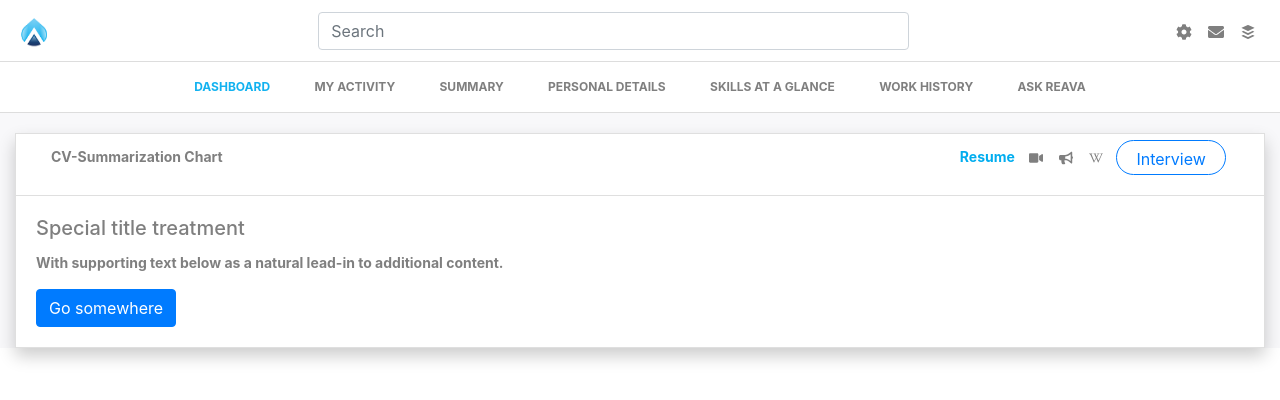
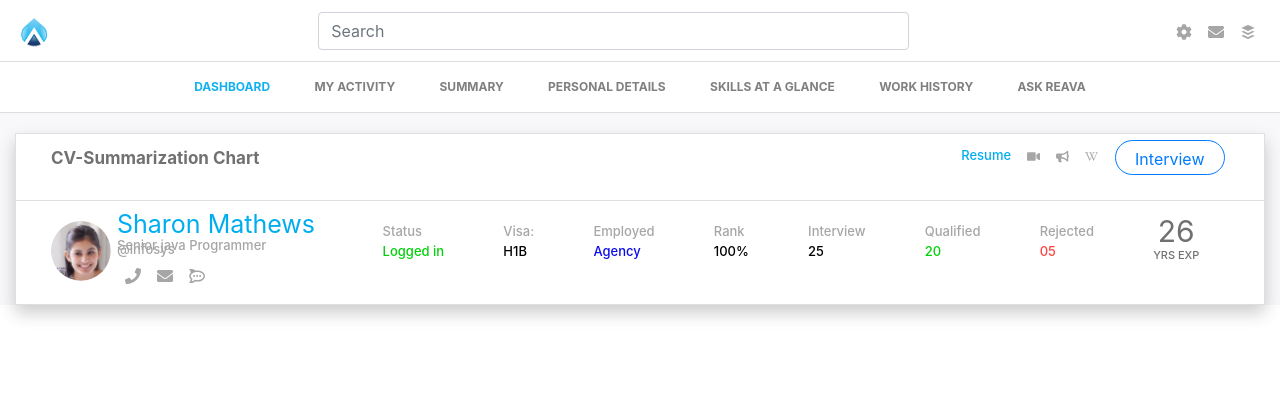
Before and after one commit to anku1612/AI_Dashboard, a React (Create React App) app: page / in a window 1280 px wide. Shown: the top 400 px of the page. Built offline with nearby package versions, Linux system fonts and the light colour scheme.

Commit message:
dashborad page

```diff
--- a/src/css/ProfileSummary.css
+++ b/src/css/ProfileSummary.css
@@ -3,9 +3,7 @@
 }
 .profile{
     padding: 20px 0px 0px 0px;
-    font-size: 14px;
-    font-weight: bold;
-    color: rgba(0,0,0,.5);
+
 }
 .card {
     position: relative;
@@ -24,8 +22,64 @@
     margin-top: -6px;
     height: 35px;
     color: #00adef;
-    border-color: #00adef;
+    border-color: #84949b;
 }
 .resume{
     color: #00adef;
 }
+.img_pro{
+    width: 60px;
+    height: 60px;
+}
+.UsreName{
+    color: #00adef;
+    font-size: 25px;
+    font-weight: 400;
+}
+.Pro_con{
+    line-height: 0.3;
+    margin-left: 6px;
+}
+.User_con{
+    line-height: 0.3;
+}
+.login{
+  color: #04d10a;
+  }
+.agency{
+  color:  #0c0ce8
+}
+.reject{
+    color:#fe4543;
+}
+.head_con{
+    font-size: 17px;
+    font-weight: bold;
+    color:#717171;
+}
+p{
+    font-size: 13px;
+    color:  #a6a6a6;
+    font-weight: 500;
+}
+._con{
+    color: black;
+}
+.exp_con{
+    line-height: 0;
+    font-size: 30px;
+    text-align: center;
+    font-weight: 400;
+    color:#707070;
+    margin-top: 10px;
+}
+.icon{
+    color:  #a6a6a6;
+}
+.yr{
+    color: #707070;
+    font-size: 11px;
+}
+.align{
+    align-items: center;
+}
--- a/src/pages/ProfileSummary.js
+++ b/src/pages/ProfileSummary.js
@@ -1,7 +1,7 @@
 import React from 'react';
-import {Card,Button } from 'react-bootstrap';
+import {Card,Button,Image} from 'react-bootstrap';
 import '../css/ProfileSummary.css';
-import { FaVideo ,FaBullhorn,FaWikipediaW} from 'react-icons/fa';
+import { FaVideo ,FaBullhorn,FaWikipediaW,FaEnvelope,FaPhone,FaRocketchat} from 'react-icons/fa';
 
 const cardstyle={
     background: "white",
@@ -14,7 +14,7 @@ const ProfileSummary = () => {
          <div className ="profile">
        <Card>
   <Card.Header style={cardstyle}>
-     <div className="col-md-9"><p>   CV-Summarization Chart </p></div>
+     <div className="col-md-9"><p className="head_con">   CV-Summarization Chart </p></div>
      <div className="col-md-3">
        <div className="d-flex justify-content-around">
         <div><p className="resume">Resume</p> </div>
@@ -26,18 +26,45 @@ const ProfileSummary = () => {
      </div>
        </div>
        </div>
-    {/* <div className="col-md-1">Resume </div>
-    <div className="col-md-1"><FaVideo/></div>
-    <div className="col-md-1"> <FaBullhorn/></div>
-    <div className="col-md-1"> <FaWikipediaW/></div>
-    <div className="col-md-1"> Interview </div> */}
      </Card.Header>
-  <Card.Body>
-    <Card.Title>Special title treatment</Card.Title>
-    <Card.Text>
-      With supporting text below as a natural lead-in to additional content.
-    </Card.Text>
-    <Button variant="primary">Go somewhere</Button>
+  <Card.Body style={cardstyle}>
+  <div className="col-md-3">
+    <div className="d-flex justify-content-around">
+    <div>
+  <Image src="../profile1.png" roundedCircle className="img_pro" />
+  </div>
+  <div className="Pro_con">
+<p className="UsreName">Sharon Mathews </p>
+<p>Senior java Programmer @infosys</p>
+  <div className="d-flex">
+  <div eventKey={4}  className="icon px-2"> <FaPhone/></div>
+  <div eventKey={4}  className="icon px-2"> <FaEnvelope/></div>
+  <div eventKey={4}  className="icon px-2"> <FaRocketchat/></div>
+  </div>
+  </div>
+  </div>
+  </div>
+  <div className="col-md-9">
+    <div className="d-flex  justify-content-around align" >
+<div className="User_con"> <p>Status</p>
+ <p className="login">Logged in</p></div>
+<div className="User_con"> <p>Visa:</p>
+ <p className="_con">H1B</p></div>
+<div className="User_con"> <p>Employed</p>
+ <p className="agency">Agency</p></div>
+<div className="User_con"> <p>Rank</p>
+ <p className="_con">100%</p></div>
+<div className="User_con"><p>Interview</p>
+ <p className="_con">25</p></div>
+<div className="User_con"><p>Qualified</p>
+ <p className="login">20</p></div>
+<div className="User_con"> <p>Rejected</p>
+ <p className="reject">05</p></div>
+<div ><p className="exp_con">26</p>
+ <p className="yr">YRS EXP</p></div>
+
+</div>
+  </div>
   </Card.Body>
 </Card>
 </div>
```
Also changed, not shown: public/profile.jpg (added), public/profile1.png (added), src/css/HeaderStyle.css (line endings or trailing spaces).
